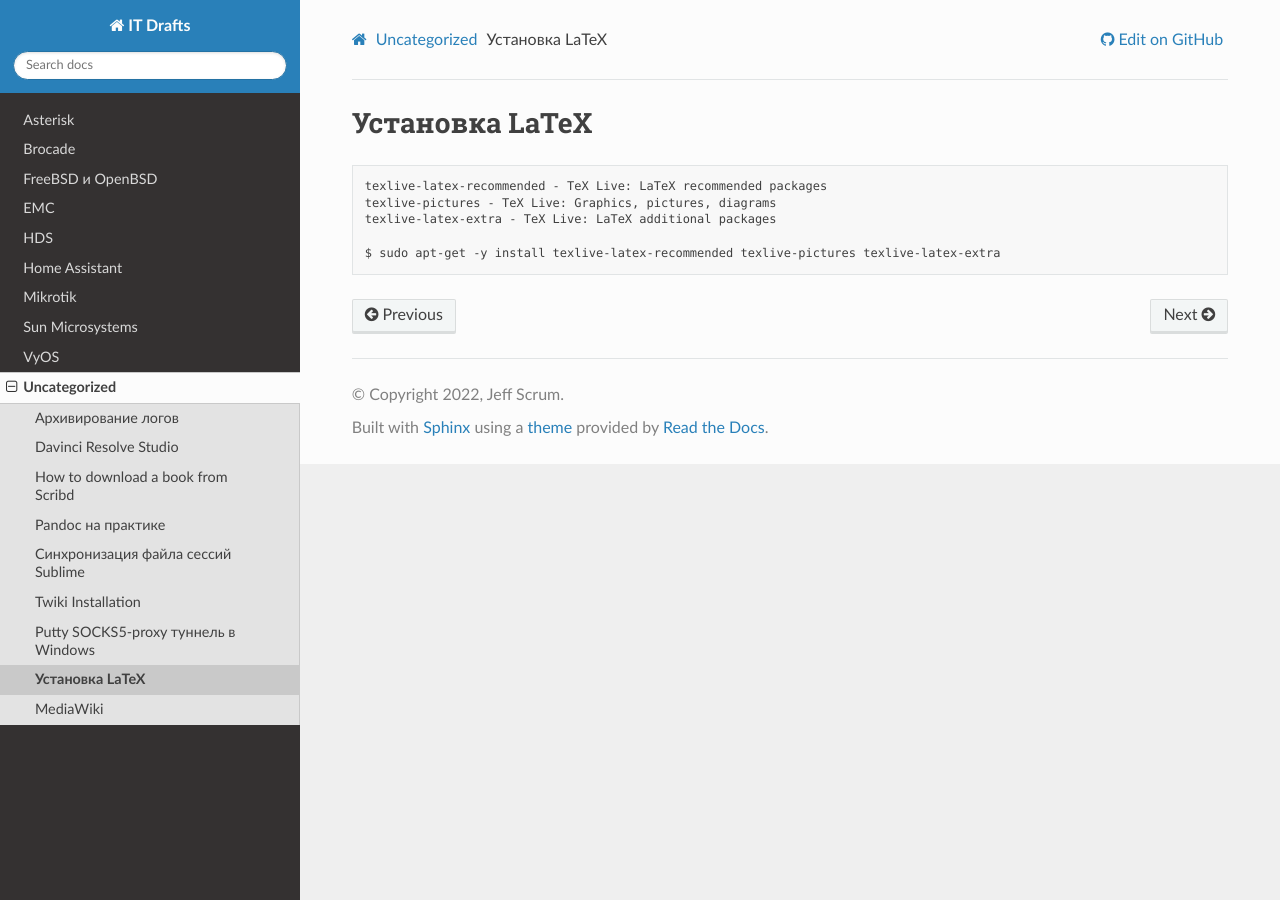
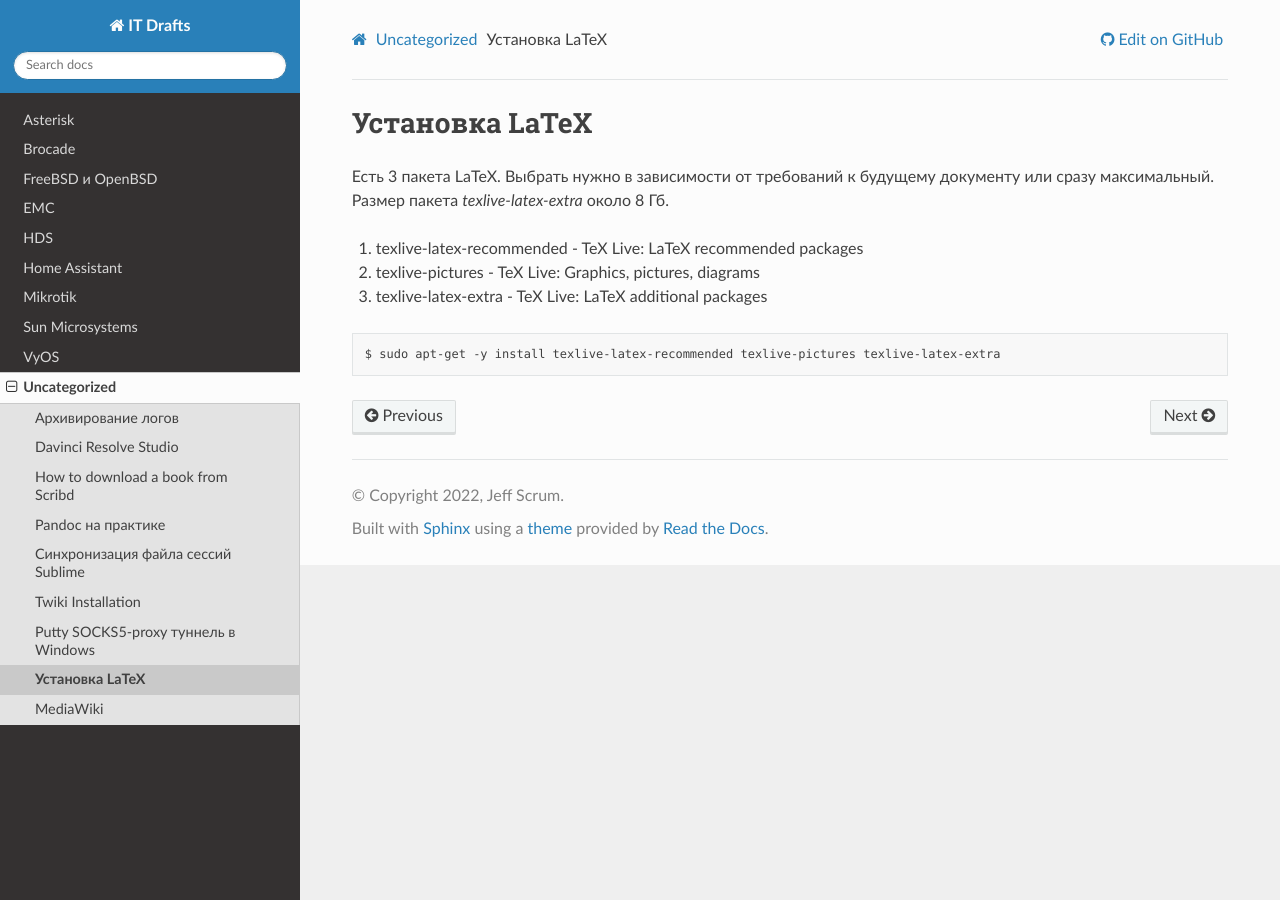
Before and after one commit to jeffscrum/jeffscrum.github.io, a Sphinx documentation site: the page built from source/uncategorized/latex-installation.rst, in a window 1280 px wide. Built offline with Sphinx 7.4.7 and the Read the Docs theme 2.0.0, drawn with Linux system fonts in a browser that asks for light colours.

Commit message:
Update latex-installation.rst

```diff
--- a/source/uncategorized/latex-installation.rst
+++ b/source/uncategorized/latex-installation.rst
@@ -5,10 +5,12 @@
 Установка LaTeX
 ===============
 
+Есть 3 пакета LaTeX. Выбрать нужно в зависимости от требований к будущему документу или сразу максимальный. Размер пакета *texlive-latex-extra* около 8 Гб.
+
+#. texlive-latex-recommended - TeX Live: LaTeX recommended packages
+#. texlive-pictures - TeX Live: Graphics, pictures, diagrams
+#. texlive-latex-extra - TeX Live: LaTeX additional packages
+
 .. code-block:: none
 
-  texlive-latex-recommended - TeX Live: LaTeX recommended packages
-  texlive-pictures - TeX Live: Graphics, pictures, diagrams
-  texlive-latex-extra - TeX Live: LaTeX additional packages
-
   $ sudo apt-get -y install texlive-latex-recommended texlive-pictures texlive-latex-extra
```
